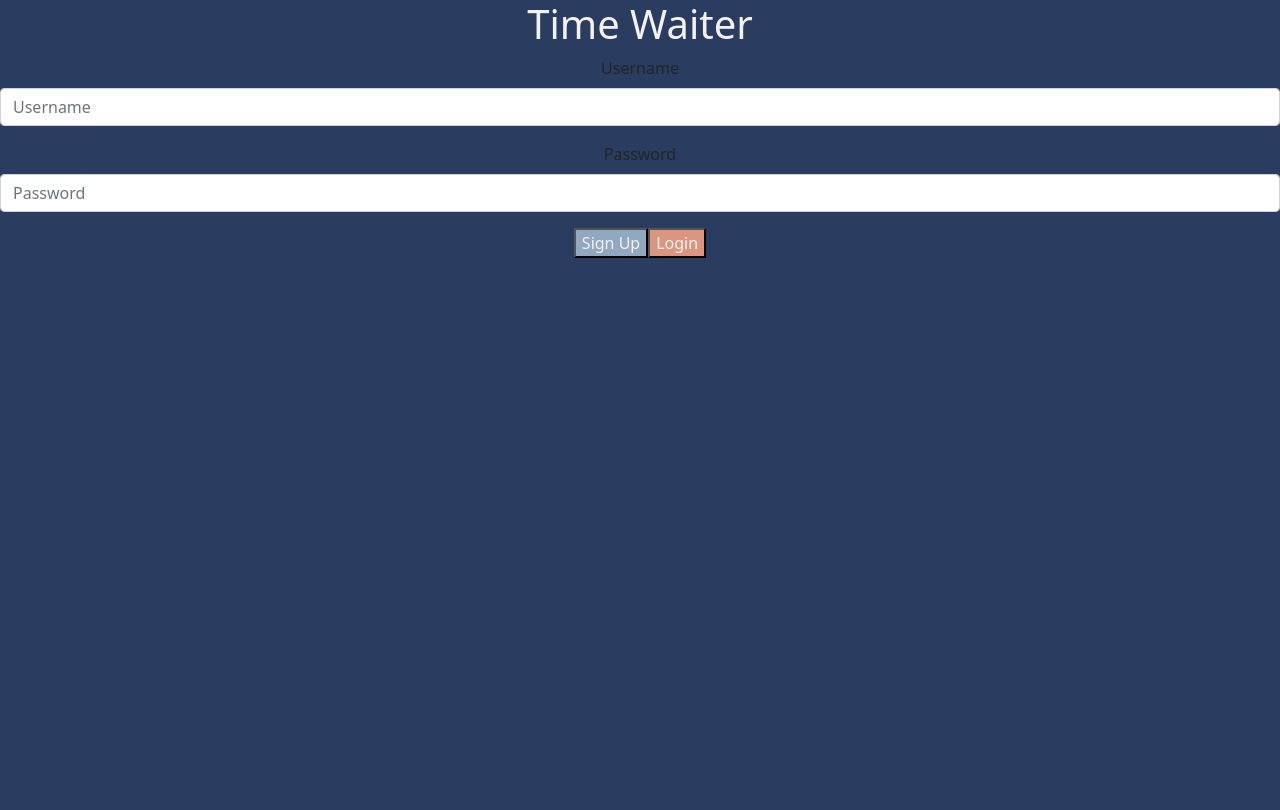
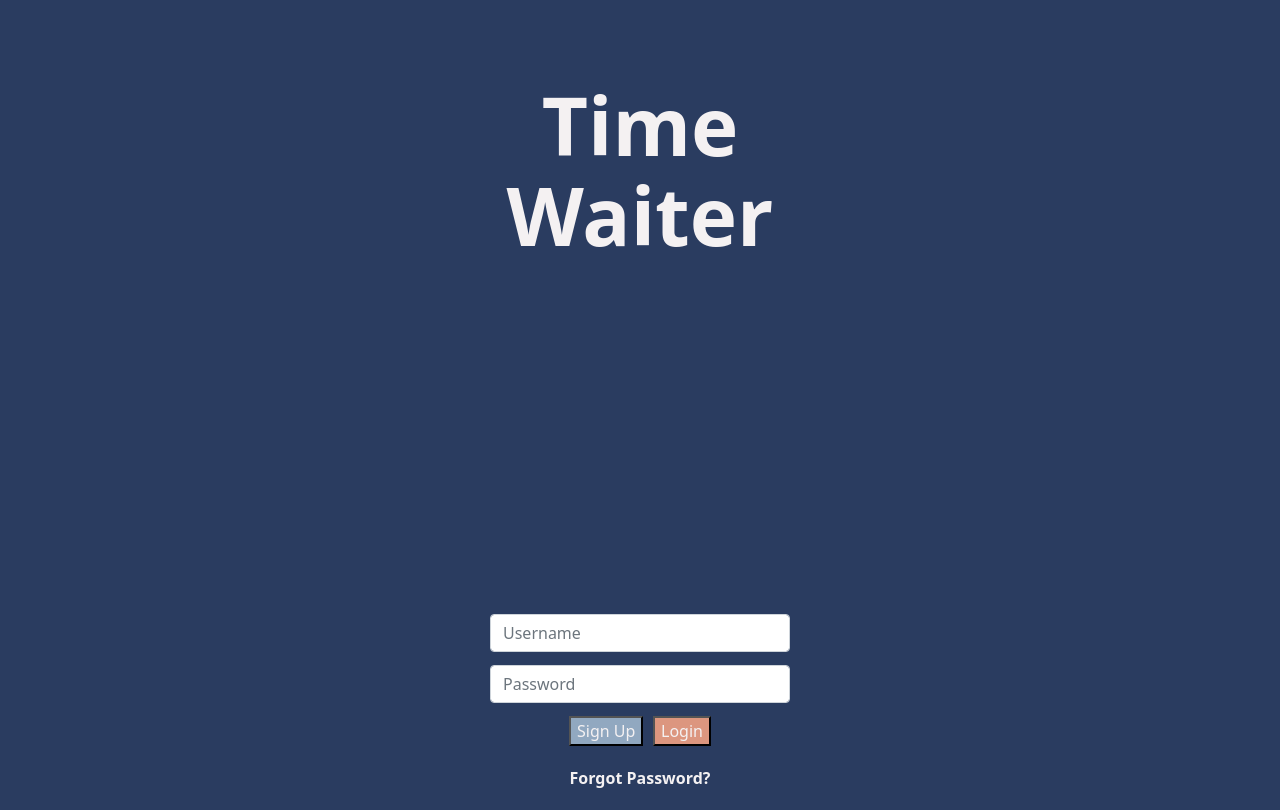
Before and after one commit to Mkamboykos/Zerbez-pwa, a React (Create React App) app: page / in a window 1280 px wide. Built offline with nearby package versions, Linux system fonts and the light colour scheme.

Commit message:
added css for homepage

```diff
--- a/src/Login_Page/Home.js
+++ b/src/Login_Page/Home.js
@@ -155,22 +155,24 @@ class Home extends Component{
                   {this.renderRedirect()}
                 </Form>
             </div>
-          )
-      }
+        )
+    }
 
     render() {
         return (
             <div>
-                <h1>Time Waiter</h1>
+                <div className="HomePageTitleContainer">
+                    <h1 className="homeTileTimeText"><b>Time</b></h1>
+                    <h1 className="homeTileWaiterText"><b>Waiter</b></h1>
+                </div>
+                <div>
                     <Form onKeyPress={this.handleKeyPressLogin}>
-                        <Form.Group >
-                                <Form.Label>Username</Form.Label>
-                                <Form.Control type="username" placeholder="Username" onChange={this.handleUsername}/>
+                        <Form.Group className="usernameBar">
+                                <Form.Control type="username" placeholder="Username"  onChange={this.handleUsername}/>
                         </Form.Group>
 
-                        <Form.Group>
-                            <Form.Label>Password</Form.Label>
-                            <Form.Control type="password" placeholder="Password" onChange={this.handlePassword} />
+                        <Form.Group className="passwordBar">
+                            <Form.Control type="password"  placeholder="Password"  onChange={this.handlePassword} />
                         </Form.Group>
 
                         <button className="signUp_button_home"><Link to="/SignUp" className="link">Sign Up</Link></button>
@@ -179,12 +181,18 @@ class Home extends Component{
                             Login
                         </button>
 
+                        <br></br>
+
+                        <div className="forgotpasswordContainer">
+                            <Link to="/ForgotPassword" className="link"><b>Forgot Password?</b></Link>
+                        </div>
+
                         {this.state.display? this.renderCaptcha():""}
                     </Form>
+                </div>
             </div>
         );
       }
-
     }
 
 export default Home;
--- a/src/index.css
+++ b/src/index.css
@@ -11,6 +11,36 @@ body {
 h1, p{
   color: #F4F1F2;
 }
+
+/* Home Page Title */
+
+.homeTileTimeText{
+  font-size: 80px;
+  line-height: normal;
+  padding-top: 70px;
+}
+
+.homeTileWaiterText{
+  font-size: 80px;
+  padding-bottom: 10px;
+  margin-top: -20px;
+}
+
+/* Home Text Bars */
+
+.usernameBar{
+  margin: 0 auto;
+  width: 300px;
+  padding-bottom: 13px;
+}
+
+.passwordBar{
+  margin: 0 auto;
+  width: 300px;
+  padding-bottom: 13px;
+}
+
+/* Captcha */
 
 .captchaText{
   color: #F4F1F2;
@@ -32,6 +62,7 @@ h1, p{
 /* Buttons */
 .signUp_button_home {
   background-color: #91A8C0;
+  margin-right: .3rem;
 }
 
 .signUp_button_two {
@@ -41,6 +72,7 @@ h1, p{
 .login_button {
   background-color: #DC967F;
   color: #F4F1F2;
+  margin-left: .3rem;
 }
 
 .Back_button_EnterCode,
@@ -106,3 +138,14 @@ h1, p{
   background-color: #E95554;
   color: #F4F1F2;
 }
+
+ /* Containers*/
+
+.forgotpasswordContainer{
+  padding-top: 20px;
+  padding-bottom: 20px;
+}
+
+.HomePageTitleContainer{
+  padding-bottom: 250pt;
+}
```
